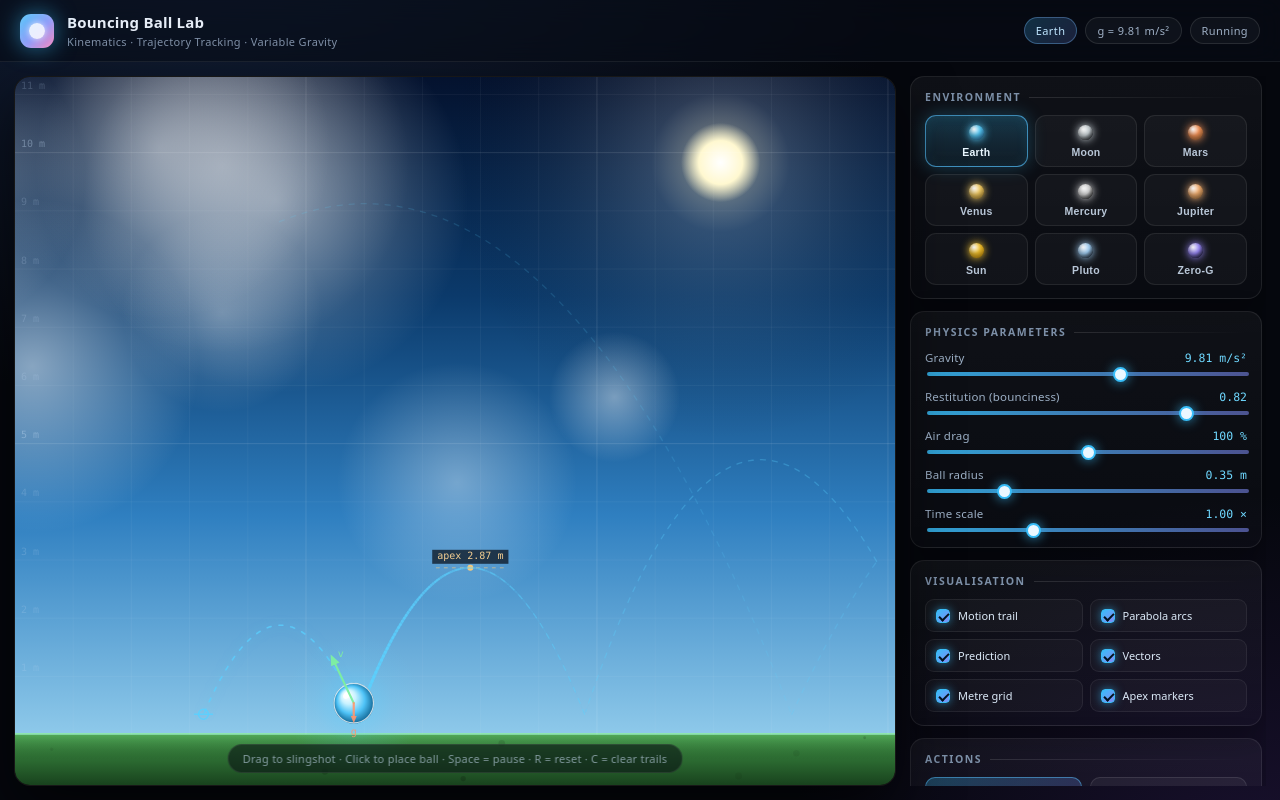
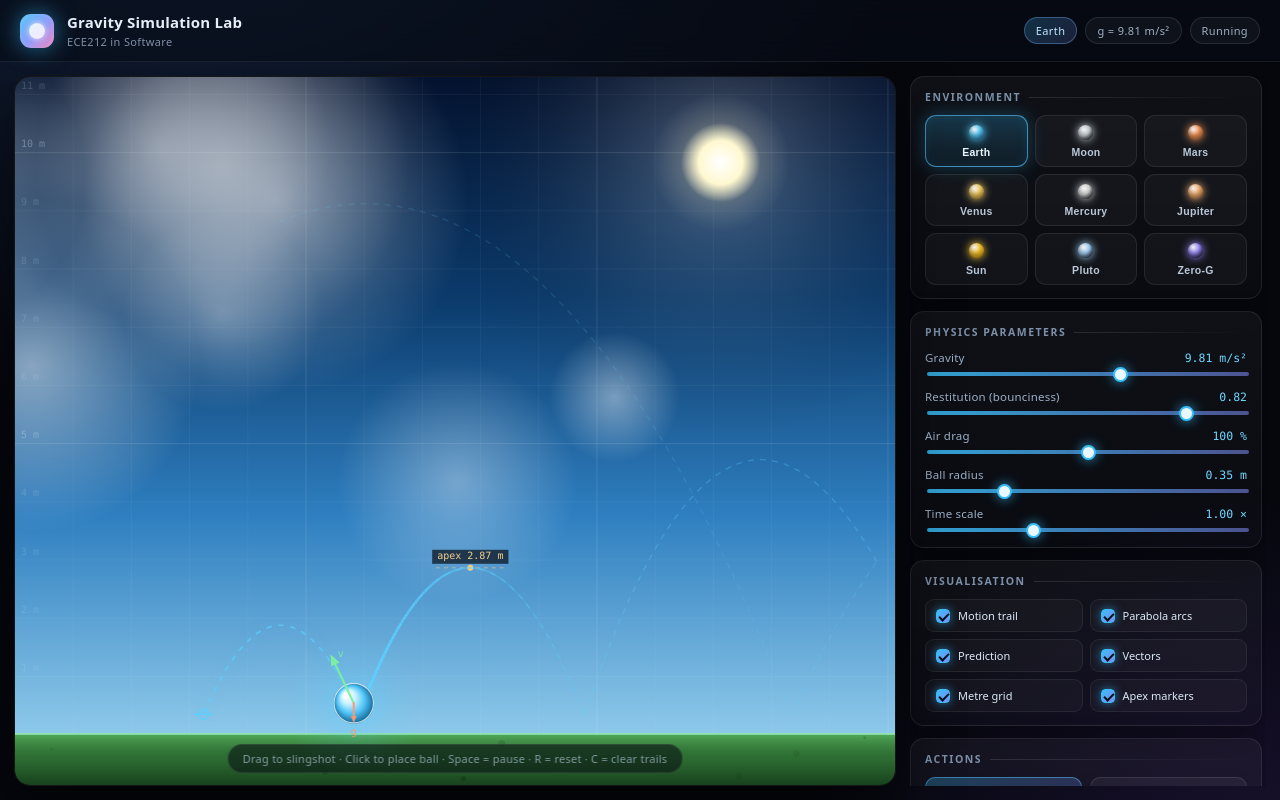
Before and after one commit to ayshushus/ece212-gravity-simulator, a plain HTML site: page index.html in a window 1280 px wide. Drawn offline with Linux system fonts and the light colour scheme.

Commit message:
title change

```diff
--- a/index.html
+++ b/index.html
@@ -3,7 +3,7 @@
 <head>
 <meta charset="utf-8" />
 <meta name="viewport" content="width=device-width, initial-scale=1" />
-<title>Bouncing Ball Lab — Kinematics & Trajectory Simulator</title>
+<title>ECE212 in Software, Gravity Simulation Lab</title>
 <style>
   *{box-sizing:border-box}
   html,body{height:100%;margin:0}
@@ -240,8 +240,8 @@
     <div class="brand">
       <div class="logo"></div>
       <div>
-        <h1>Bouncing Ball Lab</h1>
-        <p>Kinematics · Trajectory Tracking · Variable Gravity</p>
+        <h1>Gravity Simulation Lab</h1>
+        <p>ECE212 in Software</p>
       </div>
     </div>
     <div class="status">
```
